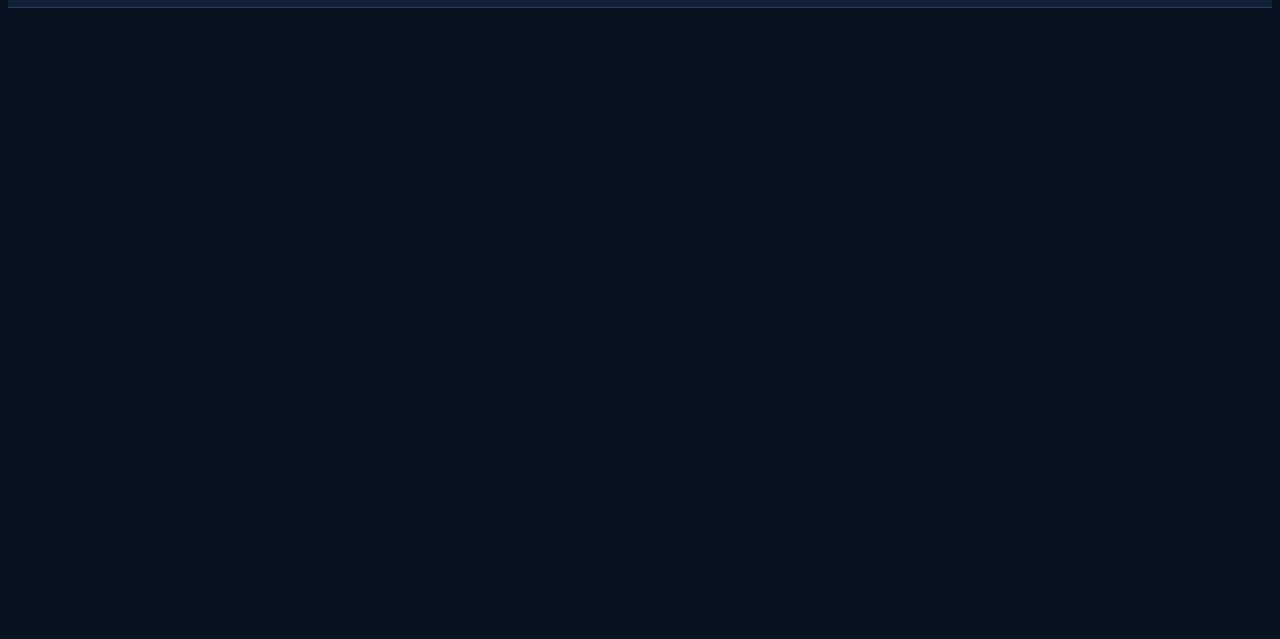
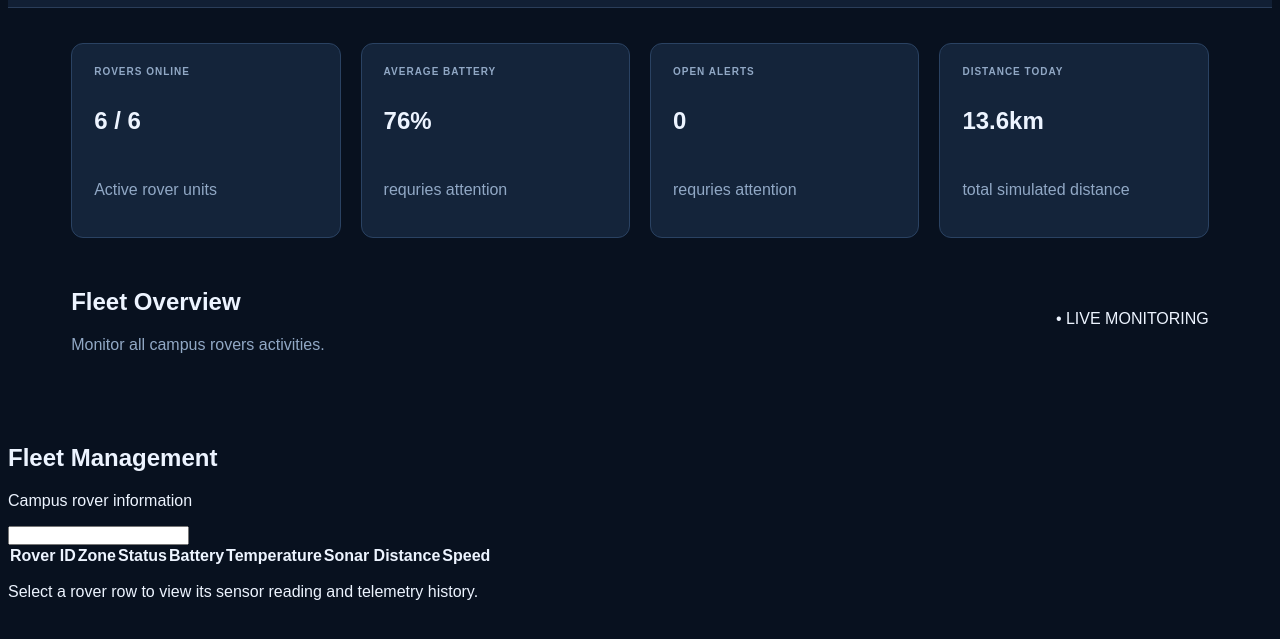
Before and after one commit to Shaik-Abdul-Alim/netra_project, a plain HTML site: page index.html in a window 1280 px wide. Shown: the part 127-766 px from the top of the page. Drawn offline with Linux system fonts and the light colour scheme.

Commit message:
Added Fleet Table

```diff
--- a/index.html
+++ b/index.html
@@ -36,7 +36,76 @@
             </div>
             <!--part4-->
             <button id="dispatch-open" type="button">+DISPATCH MISSION</button>
-            <script src="script.js"></script>
+
         </header>
+
+        <!--main content-->
+        <main class="page">
+
+            <section class="kpi-grid">
+                <artical class="kpi-card">
+                    <span>ROVERS ONLINE</span>
+                    <h2 id="online-count">6 / 6</h2>
+                    <p>Active rover units</p>
+                </artical>
+
+                <artical class="kpi-card">
+                    <span>AVERAGE BATTERY</span>
+                    <h2 id="online-count">76%</h2>
+                    <p>requries attention</p>
+                </artical>
+
+                 <artical class="kpi-card">
+                    <span>OPEN ALERTS</span>
+                    <h2 id="online-count">0</h2>
+                    <p> requries attention</p>
+                </artical>
+
+                <artical class="kpi-card">
+                    <span>DISTANCE TODAY</span>
+                    <h2 id="online-count">13.6km</h2>
+                    <p>total simulated distance</p>
+                </artical>
+            </section>
+
+            <section id="dashboard" class="section-heading">
+
+                <div>
+                    <h2>Fleet Overview</h2>
+                    <p>Monitor all campus rovers activities.</p>
+                </div>
+                <span class="live-tag">• LIVE MONITORING</span>
+            </section>
+            </main>
+         <script src="script.js"></script>
+         <section class="panel" id="fleet">
+            <div class="panel-title">
+                <div>
+                    <h2>Fleet Management</h2>
+                    <p>Campus rover information</p>
+                </div>
+                <input type="search" id="rover-search" palaceholder="Search rover or zone...">
+            </div>
+            <div class="table-container">
+                <table>
+                    <thead>
+                        <tr>
+                            <th>Rover ID</th>
+                            <th>Zone</th>
+                            <th>Status</th>
+                            <th>Battery</th>
+                            <th>Temperature</th>
+                            <th>Sonar Distance</th>
+                            <th>Speed</th>
+                        </tr>
+                    </thead>
+                    <!-- JavaScript dynamically inserts rover records here-->
+                     <tbody id="fleet-body"></tbody>
+                </table>
+                <p class="table-note">
+                    Select a rover row to view its sensor reading and telemetry history.
+                </p>
+            </div>
+         </section>
     </body>
 </html>
--- a/style.css
+++ b/style.css
@@ -88,3 +88,45 @@ nav a:hover {
 #dispatch-open:hover {
     background-color: #54a5ff;
 }
+.page {
+    padding: 35px 5%;
+}
+.page p{
+    color: #91a8c5;
+}
+.kpi-grid{
+    display: grid;
+    grid-template-columns: repeat(4, 1fr);
+    gap:20px;
+    margin-bottom: 30px;
+}
+.kpi-card {
+    background-color:#14243a;
+    border: 1px solid #2a4262;
+    border-radius: 12px;
+}
+.kpi-card {
+    padding:22px;
+    transition: 0.2s;
+}
+.kpi-card:hover {
+    border-color: #438cff;
+    transform: translateY(-3px);
+}
+.kpi-card span{
+    color: #91a8c5;
+    font-size: 10px;
+    letter-spacing: 1px;
+    font-weight: bold;
+}
+.kpi-card {
+    display: flex;
+    flex-direction: column;
+    gap: 10px;
+}
+.section-heading {
+    display: flex;
+    justify-content: space-between;
+    align-items: center;
+    margin-bottom: 20px;
+}
```
